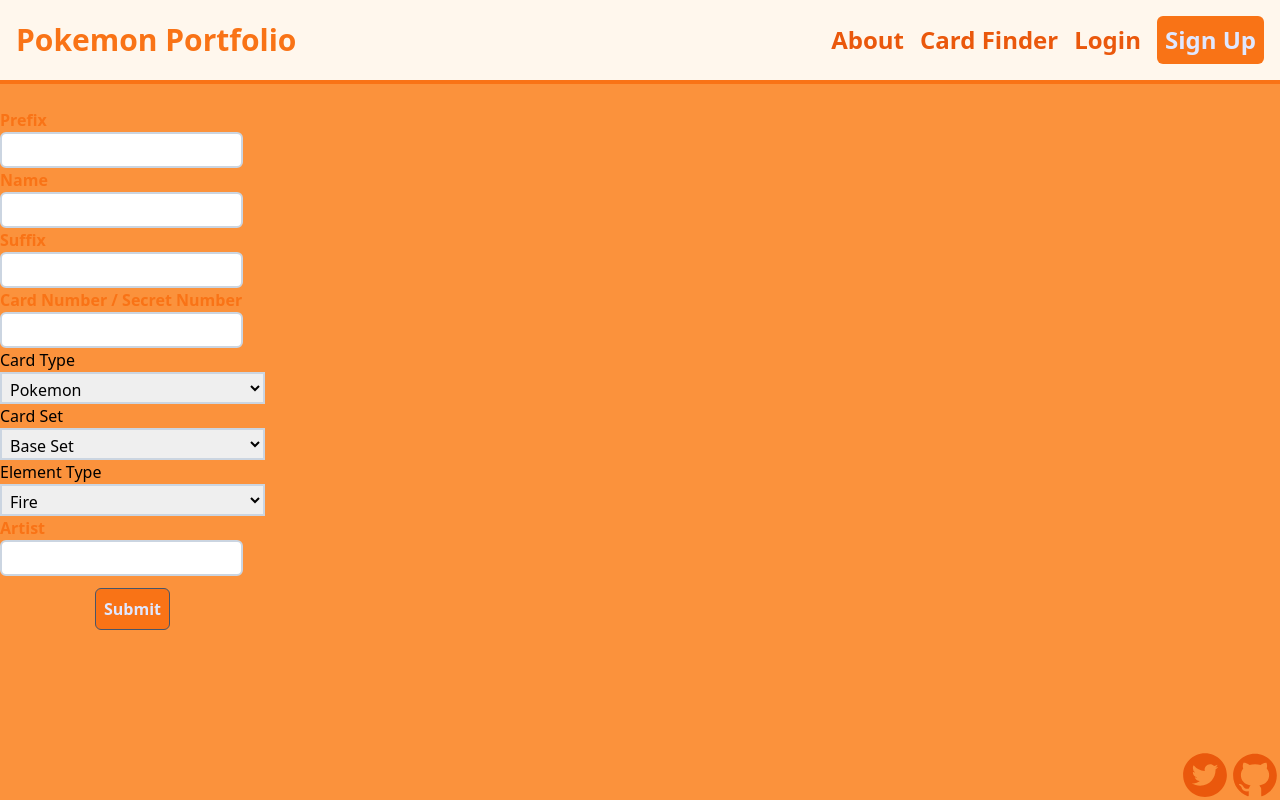
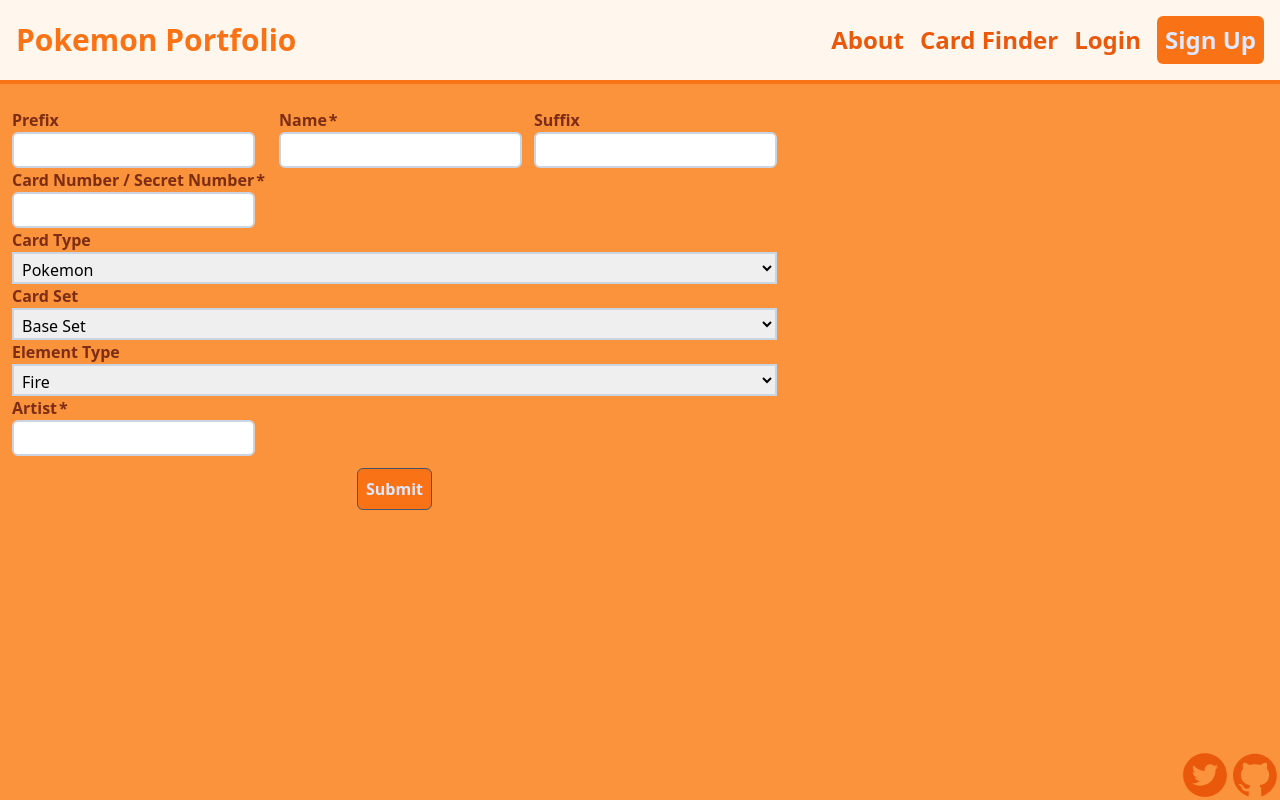
Before and after one commit to AlexanderLeino/vite-pokemon-collection, a React (Vite) app: page /card-finder in a window 1280 px wide. Built offline with nearby package versions, Linux system fonts and the light colour scheme.

Commit message:
update a few little things in the ui

```diff
--- a/src/components/Form/AddCard/index.tsx
+++ b/src/components/Form/AddCard/index.tsx
@@ -8,6 +8,7 @@
 import SubTypeArray from "../../../data/TrainerTypes"
 import ElementTypesArray from "../../../data/ElementTypes"
 import { useAuthContext } from "../../../context/AuthCtx"
+import { Layout } from "../../Layout"
 import axios from "axios"
 
 type props = {
@@ -33,7 +34,7 @@
     }
 
     const updateUserCardList = async (pokemon: any) => {
-        let results = await axios.post('http://localhost:3001/api/user/updateCardList', {
+        await axios.post('http://localhost:3001/api/user/updateCardList', {
             data: { cardData: pokemon, userId: currentUser.userId }
         })
     }
@@ -46,7 +47,6 @@
         setResults({card: foundCard, message})
         if(foundCard){
             let {data: {result}} = await doesCardExistOnUser(foundCard)
-            console.log("SO DOES IT", result)
             if(result){
                 incrementQuantityByOne(foundCard)
             } else {
@@ -76,30 +76,38 @@
 
     return (
         <>
-            <form onSubmit={(e) => {
-                e.preventDefault()
-                setCard({ ...card, tags: [card.suffix, card.elementType, card.cardSet, card.name] })
-                setCreateCard(true)
-            }}>
+        <Layout>
+            <form
+                onSubmit={(e) => {
+                    e.preventDefault()
+                    setCard({ ...card, tags: [card.suffix, card.elementType, card.cardSet, card.name] })
+                    setCreateCard(true)
+                }}
+            >
                 <Flex flexDirection="flex-col">
-                    <Input onChange={handleChange} name='prefix' label="Prefix" type='text' />
-                    <Input name='name' label="Name" onChange={handleChange} type='text' />
-                    <Input name='suffix' label="Suffix" onChange={handleChange} type='text' />
-                    <Input name='cardNumber' label='Card Number / Secret Number' onChange={handleChange} type='string' />
-                    <Select name='cardType' label='Card Type' data={CardTypeArray} handleChange={handleChange} />
-                    <Select name='cardSet' label='Card Set' data={CardSets} handleChange={handleChange} />
+                    <div className="grid grid-cols-3 space-x-3 w-fit">
+                        <Input onChange={handleChange} name='prefix' label="Prefix" type='text' fontSize="text-md"  labelColor="text-orange-900" />
+                        <Input name='name' label="Name" onChange={handleChange} type='text' fontSize="text-md" labelColor="text-orange-900" required />
+                        <Input name='suffix' label="Suffix" onChange={handleChange} fontSize="text-md" labelColor="text-orange-900" type='text' />
+                    </div>
+
+                    <Input name='cardNumber' label='Card Number / Secret Number' fontSize="text-md" labelColor="text-orange-900" onChange={handleChange} type='string' required />
+
+                    <Select name='cardType' label='Card Type' fontSize="text-md" labelColor="text-orange-900" data={CardTypeArray} handleChange={handleChange} />
+
+                    <Select fontSize="text-md" labelColor="text-orange-900"  name='cardSet' label='Card Set' data={CardSets} handleChange={handleChange} />
                     {
                         card.cardType === 'Trainer'
                             ?
-                            <Select handleChange={handleChange} data={SubTypeArray} name='trainerType' label='Trainer Type' />
+                            <Select handleChange={handleChange} data={SubTypeArray} name='trainerType' label='Trainer Type' fontSize="text-md" labelColor="text-orange-900"  />
                             :
                             card.cardType === 'Pokemon'
                                 ?
-                                <Select handleChange={handleChange} data={ElementTypesArray} label='Element Type' name='elementType' />
+                                <Select handleChange={handleChange} data={ElementTypesArray} fontSize="text-md" labelColor="text-orange-900"  label='Element Type' name='elementType' />
                                 :
                                 null
                     }
-                    <Input name='artist' label='Artist' onChange={handleChange} type='string' />
+                    <Input name='artist' fontSize="text-md" labelColor="text-orange-900"  label='Artist' required onChange={handleChange} type='string' />
                     <Flex justifyContent="justify-center" width="w-full">
                         <Button margin="mt-3" onClick={() => {
                             setCard({ ...card, tags: [card.suffix, card.elementType, card.cardSet, card.name] })
@@ -108,6 +116,7 @@
                     </Flex>
                 </Flex>
             </form>
+        </Layout>
 
         </>
     )
--- a/src/components/Input/index.tsx
+++ b/src/components/Input/index.tsx
@@ -17,7 +17,7 @@
 
   return (
     <Flex justifyContent="justify-start" flexDirection="flex-col">
-        <Label labelColor={labelColor} fontSize={fontSize} margin={margin}>{label}</Label>
+        <Label required={required} labelColor={labelColor} fontSize={fontSize} margin={margin}>{label}</Label>
         {
           required ?
           <input name={name} className={`${width} valid:border-green-600 ${fontSize} h-fit focus:invalid:border-red-500 border-2 outline-none border-slate-300 rounded-md p-1`} onChange={onChange} type={type} required />
--- a/src/components/Layout/index.tsx
+++ b/src/components/Layout/index.tsx
@@ -7,6 +7,6 @@
 
 export const Layout = ({children}: props) => {
   return (
-    <div className='mx-0'>{children}</div>
+    <div className='mx-3'>{children}</div>
   )
 }
--- a/src/components/React-Select/index.tsx
+++ b/src/components/React-Select/index.tsx
@@ -12,7 +12,6 @@
 const ReactSelect = () =>{
   const [selectedOptions, setSelectedOptions] = useState(ops)
   const handleSelectChange = (e: any) => {
-    console.log("Something Changed", e)
     setSelectedOptions(e)
   }
 
--- a/src/components/Select/index.tsx
+++ b/src/components/Select/index.tsx
@@ -1,15 +1,20 @@
+import Label from "../label"
+
 interface Props {
   data: any[],
   name: string,
   handleChange: any,
-  label: string
+  label: string,
+  labelColor?: string,
+  fontSize?: string,
+  required?: boolean,
 }
 
-export const Select = ({ data, name, handleChange, label }: Props) => {
+export const Select = ({ data, name, handleChange, label, labelColor, fontSize, required = false }: Props) => {
 
   return (
     <>
-      <label>{label}</label>
+      <Label required={required} labelColor={labelColor} fontSize={fontSize}>{label}</Label>
       <select className="border-solid border-2 border-slate-300 hover:border-orange-500 p-1 outline-none focus-visible:outline-none focus-visible:border-orange-500 " name={name} onChange={handleChange} style={{height: '32px'}}>
         {data?.map((value, index) => {
           return <option key={index}>{value?.name}</option>
--- a/src/components/label/index.tsx
+++ b/src/components/label/index.tsx
@@ -4,11 +4,19 @@
     fontSize?: string,
     labelColor?: string,
     margin?: string,
+    required?: boolean,
 }
 
-const Label = ({children, fontSize = 'text-xl', labelColor = 'text-orange-400', margin} :props) => {
+const Label = ({children, fontSize = 'text-base', labelColor = 'text-orange-400', margin, required = false} :props) => {
+  console.log(required)
   return (
-    <div className={`${fontSize} ${labelColor} ${margin} font-bold h-fit`}>{children}</div>
+    <>
+      {
+        required ? <div className={`${fontSize} ${labelColor} ${margin} font-bold h-fit`}>{children}<span className="ml-[2px]">*</span></div>
+        :
+        <div className={`${fontSize} ${labelColor} ${margin} font-bold h-fit`}>{children}</div>
+      }
+    </>
   )
 }
 
--- a/src/data/CardSetData.ts
+++ b/src/data/CardSetData.ts
@@ -540,6 +540,11 @@
         totalNumberOfCardsInSet: 284
     },
     {
+        name: "Darkness Ablaze",
+        year: 2020,
+        totalNumberOfCardsInSet: 201
+    },
+    {
         name: 'Celebrations',
         year: 2021,
         totalNumberOfCardsInSet: 50
--- a/src/pages/CardVault.tsx
+++ b/src/pages/CardVault.tsx
@@ -5,6 +5,7 @@
 import { Card } from '../components/Card'
 import { Notification } from '../components/Notification'
 import { toast } from 'react-toastify';
+import { Layout } from '../components/Layout'
 
 const CardVault = () => {
   const [userCollection, setUserCollection] =  useState([{name: "Rayquaza", prefix: '', suffix: 'VMAX', cardType: 'Pokemon', artist: 'Unknown', cardNumber: '218', picture: 'https://commondatastorage.googleapis.com/images.pricecharting.com/b49dff0e72cbc9cb4be78a3b2e9fccc5edc4c0375ebd2d26f166f2dd4ecf2d12/240.jpg', quantity: 1, price: 266.24, elementType: 'Dragon', tags: ['Tags']}])
@@ -26,6 +27,7 @@
 
   return (
     <>
+    <Layout>
       <Flex justifyContent='justify-end' width='w-full'>
         <div className="font-bold text-2xl text-orange-100 bg-orange-600 p-2">Current Value Of ${portValue?.toFixed(2)}</div>
       </Flex>
@@ -40,6 +42,7 @@
 
       </Flex>
       <Notification />
+    </Layout>
     </>
   )
 }
--- a/src/utlis/AuthHeader.js
+++ b/src/utlis/AuthHeader.js
@@ -1,6 +1,5 @@
 export default function authHeader() {
     const user = JSON.parse(localStorage.getItem('user'));
-    console.log(user)
     if (user && user.token) {
       return { Authorization: 'Bearer ' + user.token };
     } else {
```
Also changed, not shown: 1 other file (tests, documents, lock files or other folders).
